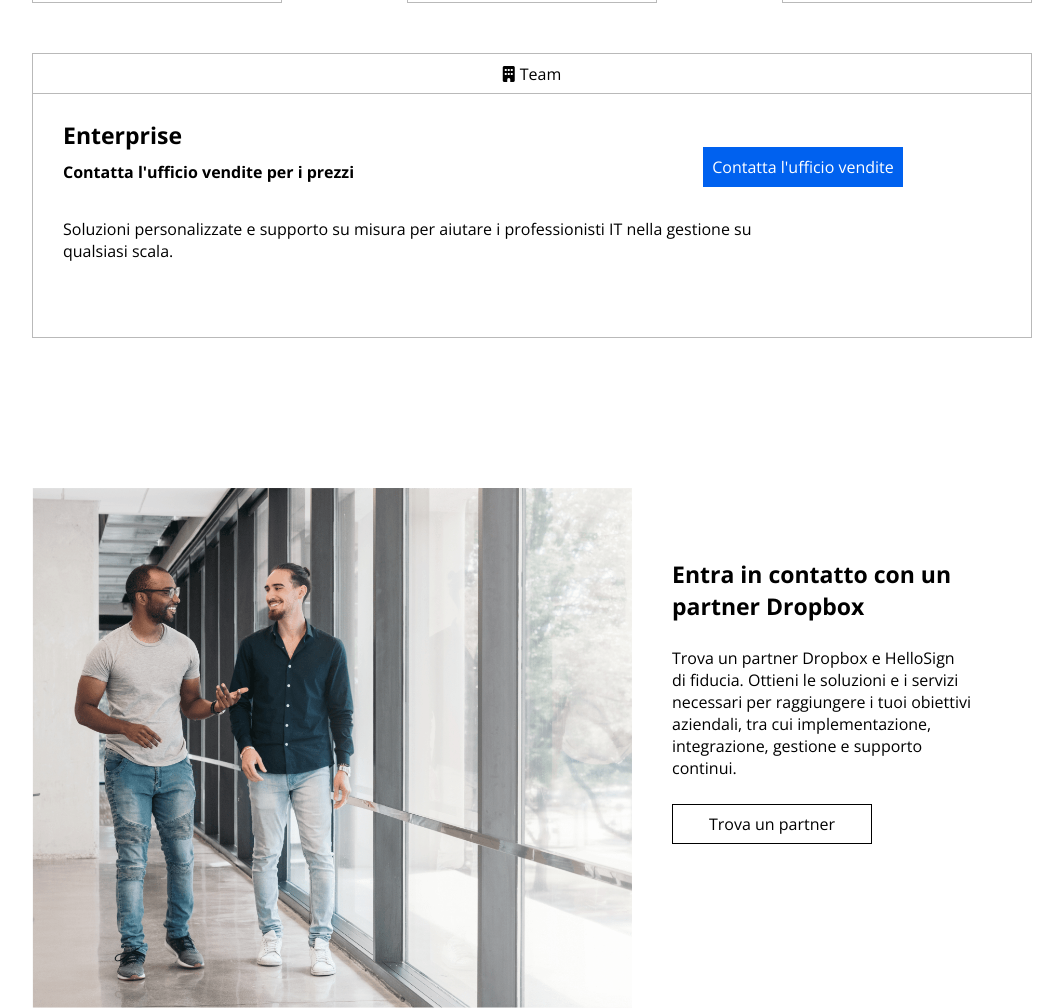
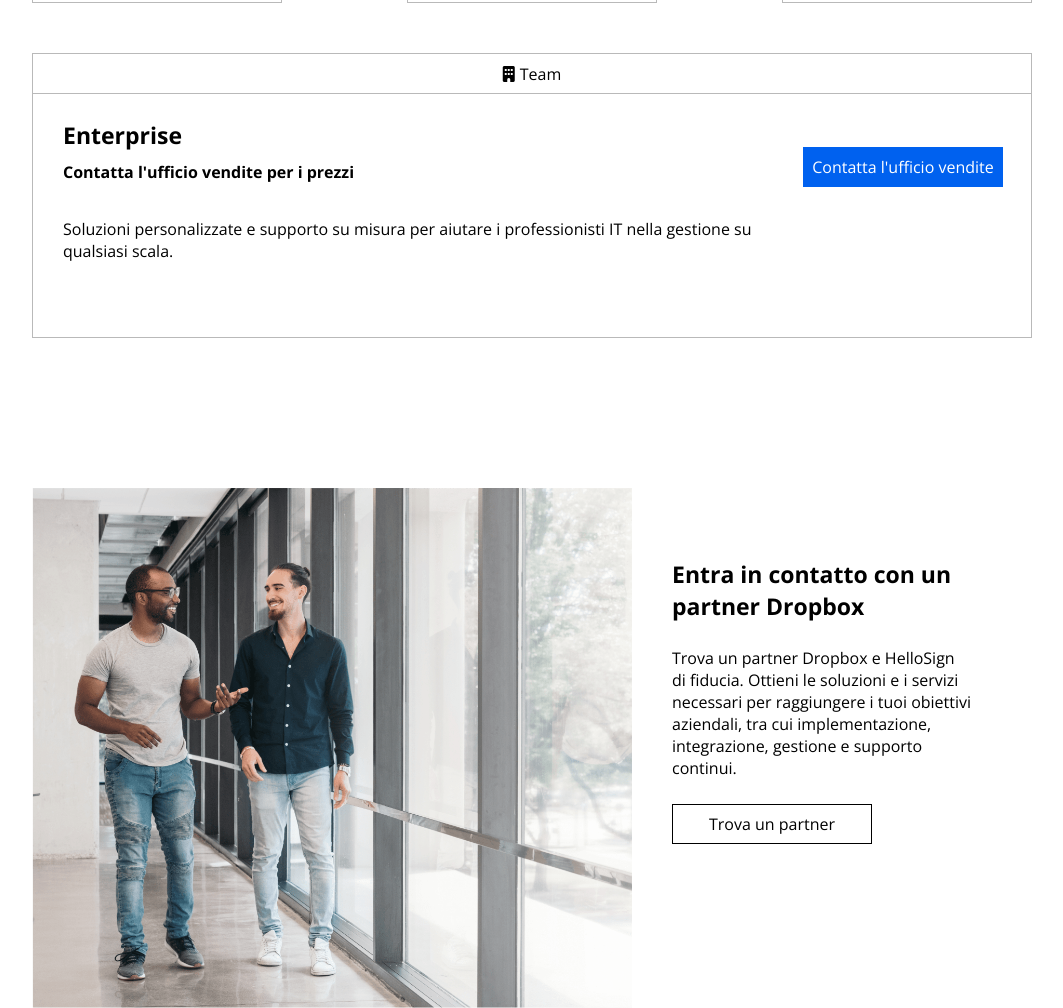
Before and after one commit to FilippoBersan/htmlcss-dropbox, a plain HTML site: page index.html in a window 1280 px wide. Shown: the part 1816-2824 px from the top of the page, without its empty margins (108-1171 px from the left). Drawn offline with nearby package versions, Linux system fonts and the light colour scheme.

Commit message:
fix: enterprise button

```diff
--- a/style.css
+++ b/style.css
@@ -394,7 +394,7 @@ main h3 {
   justify-content: center;
   align-items: center;
   position: relative;
-  left: 670px;
+  left: 770px;
   bottom: 120px;
 
   margin-bottom: 30px;
@@ -553,6 +553,7 @@ hr {
   gap: 70px;
   /* border: 1px solid black; */
   width: 50%;
+  padding-bottom: 150px;
 }
 /*
 FOOTER
```
